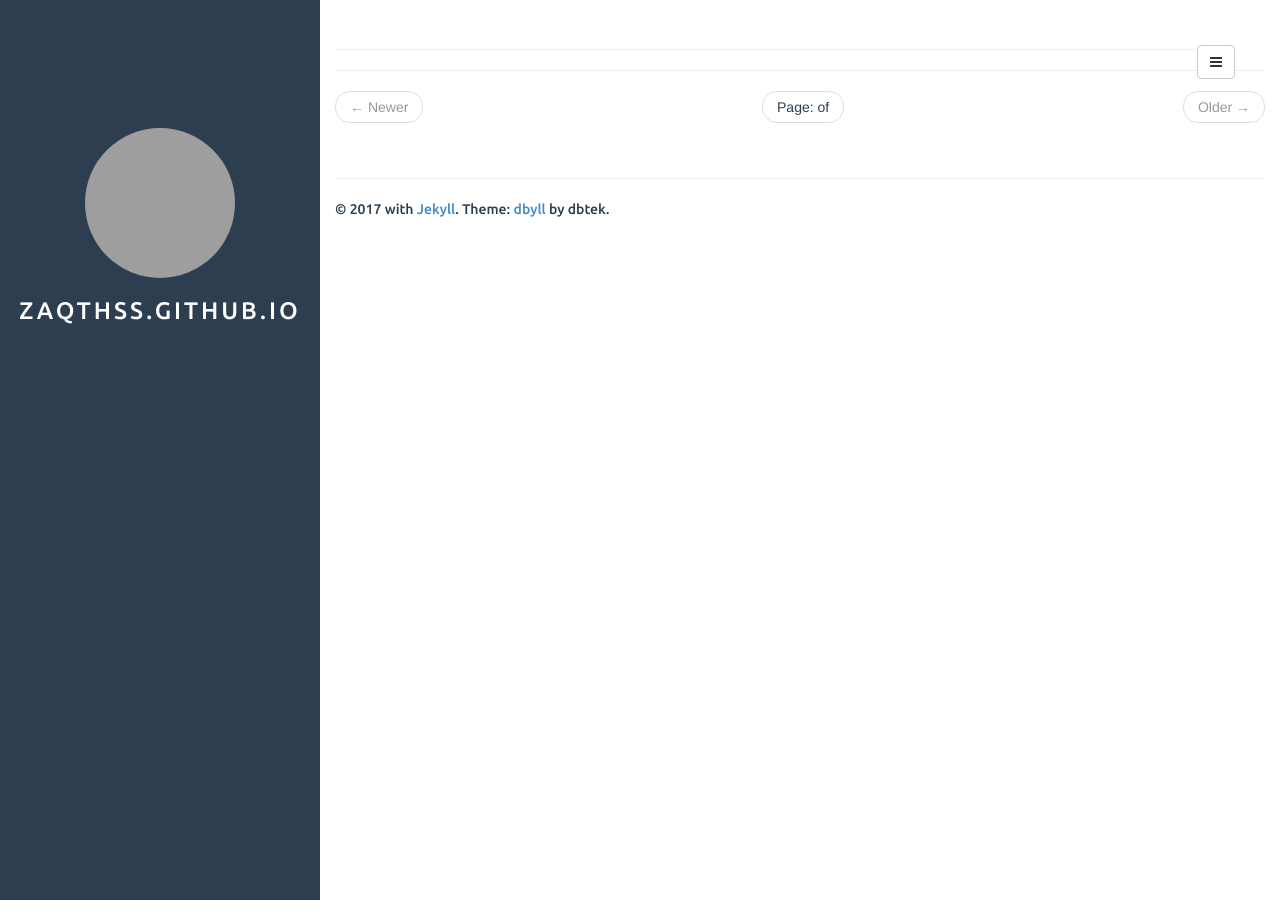
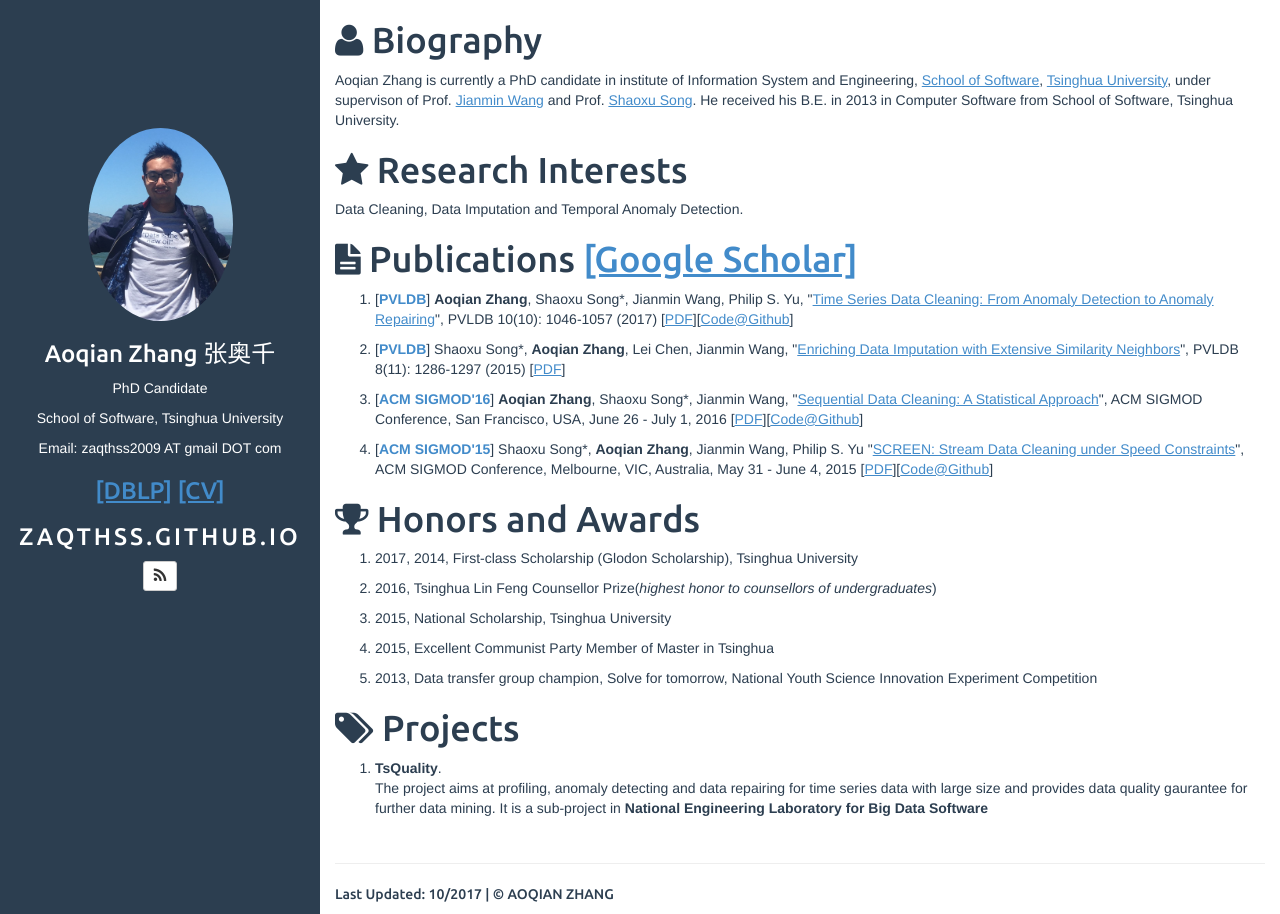
Before and after one commit to zaqthss/zaqthss.github.io, a Jekyll site: the page built from index.html, in a window 1280 px wide. Built offline with Jekyll 4.4.1, drawn with Linux system fonts in a browser that asks for light colours; grey boxes are pictures that could not be loaded.

Commit message:
homepage

```diff
--- a/_includes/default.html
+++ b/_includes/default.html
@@ -2,7 +2,7 @@
 <html>
 <head>
 	<meta charset="utf-8">
-	<title>{{ page.title }}</title>
+	<title>Aoqian Zhang - Tsinghua University</title>
 	{% if page.description %}
 	<meta name="description" content="{{ page.description }}">
 	{% endif %}
@@ -10,6 +10,8 @@
 
 	<!-- Enable responsive viewport -->
 	<meta name="viewport" content="width=device-width, initial-scale=1.0">
+
+	<meta name="keywords" content="Aoqian Zhang, Zhang Aoqian, Aoqian, Ao, qian, Zhang, tsinghua, software, data quality, data cleaning, time series, trajectory, Data Science, Big Data Systems, imputation, 清华">
 
 	<!-- Le HTML5 shim, for IE6-8 support of HTML elements -->
 	<!--[if lt IE 9]>
@@ -37,44 +39,18 @@
 	<nav class="navbar navbar-default visible-xs" role="navigation">
 		<!-- Brand and toggle get grouped for better mobile display -->
 		<div class="navbar-header">
-			<button type="button" class="navbar-toggle" data-toggle="collapse" data-target="#bs-example-navbar-collapse-1">
-				<span class="sr-only">Toggle navigation</span>
-				<span class="icon-bar"></span>
-				<span class="icon-bar"></span>
-				<span class="icon-bar"></span>
-			</button>
-			{% if site.author.github %}
-			<a type="button" class="navbar-toggle nav-link" href="http://github.com/{{ site.author.github }}">
-				<i class="fa fa-github"></i>
-			</a>
-			{% endif %}
-			{% if site.author.twitter %}
-			<a type="button" class="navbar-toggle nav-link" href="http://twitter.com/{{ site.author.twitter }}">
-				<i class="fa fa-twitter"></i>
-			</a>
-			{% endif %}
-			{% if site.author.email %}
-			<a type="button" class="navbar-toggle nav-link" href="mailto:{{ site.author.email }}">
-				<i class="fa fa-envelope"></i>
-			</a>
-			{% endif %}
-			<a class="navbar-brand" href="{{ site.BASE_PATH }}/">
-				<img src="//www.gravatar.com/avatar/{{site.author.email_md5}}?s=35" class="img-circle" />
-				{{ site.title }}
-			</a>
+			<div class = "col-sm-9 col-sm-offset-3">
+            <h1 class="text-center">Aoqian Zhang 张奥千</h1>
+            <p class="text-center">PhD Candidate</p>
+            <!--<div class="text-center"><a href="http://www.thss.tsinghua.edu.cn/">School of Software</a>, <a href="http://www.tsinghua.edu.cn/publish/newthu/index.html">Tsinghua University</a></div>-->
+            <p class="text-center">School of Software, Tsinghua University</p>
+            <p class="text-center">zaqthss2009 AT gmail DOT com</p>
+            </div>
 		</div>
-
-		<!-- Collect the nav links, forms, and other content for toggling -->
-		<div class="collapse navbar-collapse" id="bs-example-navbar-collapse-1">
-			<ul class="nav navbar-nav">
-				<li class="active"><a href="{{ site.BASE_PATH }}/">Home</a></li>
-				<li><a href="{{ site.BASE_PATH}}/{{ site.categories_path }}">Categories</a></li>
-				<li><a href="{{ site.BASE_PATH}}/{{ site.tags_path }}">Tags</a></li>
-			</ul>
-		</div><!-- /.navbar-collapse -->
 	</nav>
 
 	<!-- nav-menu-dropdown -->
+	<!--
 	<div class="btn-group hidden-xs" id="nav-menu">
 		<button type="button" class="btn btn-default dropdown-toggle" data-toggle="dropdown">
 			<i class="fa fa-bars"></i>
@@ -87,6 +63,7 @@
 			<li><a href="#"><i class="fa fa-arrow-up"></i>Top of Page</a></li>
 		</ul>
 	</div>
+	-->
 
 	<div class="col-sm-3 sidebar hidden-xs" style="{% if site.sidebar_background_image %}background: url({{site.sidebar_background_image}}) no-repeat !important;{% endif %}">
 		{% include sidebar.html %}
@@ -98,8 +75,13 @@
 		<footer>
 			<hr/>
 			<p>
+				Last Updated: {{ site.time | date: '%m/%Y' }} | &copy; AOQIAN ZHANG
+			</p>
+			<!--
+			<p>
 				&copy; {{ site.time | date: '%Y' }} {{ site.author.name }} with <a href="http://jekyllrb.com/">Jekyll</a>. Theme: <a href="https://github.com/dbtek/dbyll">dbyll</a> by dbtek.
 			</p>
+			-->
 		</footer>
 	</div>
 
--- a/_includes/page.html
+++ b/_includes/page.html
@@ -1,5 +1,7 @@
+<!--
 <div class="page-header">
   <h1>{{ page.title }} {% if page.tagline %} <small>{{ page.tagline }}</small>{% endif %}</h1>
 </div>
+-->
 
 {{ content }}
--- a/_includes/sidebar.html
+++ b/_includes/sidebar.html
@@ -1,8 +1,18 @@
 <!-- sidebar.html -->
 <header class="sidebar-header" role="banner">
 	<a href="{{ site.BASE_PATH }}/">
-		<img src="//www.gravatar.com/avatar/{{site.author.email_md5}}?s=150" class="img-circle" />
+		<img src="{{ site.BASE_PATH }}/assets/media/profile2.jpg" class="img-circle" width="50%"/>
 	</a>
+	<h3>Aoqian Zhang 张奥千</h3>
+    <p class="text-center">PhD Candidate</p>
+    <!--<div class="text-center"><a href="http://www.thss.tsinghua.edu.cn/">School of Software</a>, <a href="http://www.tsinghua.edu.cn/publish/newthu/index.html">Tsinghua University</a></div>-->
+    <p class="text-center">School of Software, Tsinghua University</p>
+    <p class="text-center">Email: zaqthss2009 AT gmail DOT com</p>
+	<h3>
+		<a target="blank" href="http://dblp.uni-trier.de/pers/hd/z/Zhang:Aoqian">[DBLP]</a>
+		<a href="info/aoqian-cv.pdf">[CV]</a>
+	</h3>
+
 	<h3 class="title">
         <a href="{{ site.BASE_PATH }}/">{{ site.title }}</a>
     </h3>
@@ -37,8 +47,11 @@
 			</a>
 		</li>
 		{% endif %}
+	<!--
 	</ul>
 	<ul id="contact-list-secondary" class="list-unstyled list-inline">
+	in the same line
+	-->
 		{% if site.author.pinterest %}
 		<li>
 			<a class="btn btn-default btn-sm" href="https://pinterest.com/{{ site.author.pinterest }}">
--- a/assets/css/style.css
+++ b/assets/css/style.css
@@ -188,3 +188,15 @@ footer {
 ul.dropdown-menu>li>a>i.fa {
     width: 1.3em;
 }
+
+.booktitle{
+	/* color: #B60000; */
+	color: #428bca;
+	font-weight: bold;
+}
+
+a{
+	outline:none;
+	text-decoration: underline;
+	/* color: #323232; */
+}
--- a/index.html
+++ b/index.html
@@ -3,8 +3,10 @@ layout: page
 tagline:
 ---
 
+<!--
 {% for post in paginator.posts %}
-
+{% for post in site.posts %}
+{% endfor %}
 <article class="home">
 
   <span class="post-date">
@@ -40,35 +42,123 @@ tagline:
 </article>
 {% endfor %}
 <hr/>
+-->
+<!-- biography -->
+<div class="bio">
+  <header>
+    <h1 margin="0px"><i class="fa fa-user"></i> Biography</h1>
+  </header>
+  <p>
+    Aoqian Zhang is currently a PhD candidate in institute of Information System and Engineering, <a href="http://thss.tsinghua.edu.cn/">School of Software</a>, <a href="http://www.tsinghua.edu.cn/">Tsinghua University</a>, under supervison of Prof. <a href="http://www.thss.tsinghua.edu.cn/publish/soft/3641/2010/20101214090035662150715/20101214090035662150715_.html">Jianmin Wang</a> and Prof. <a href="http://ise.thss.tsinghua.edu.cn/sxsong/index.html">Shaoxu Song</a>.
+    He received his B.E. in 2013 in Computer Software from School of Software, Tsinghua University.
+  </p>
+</div>
 
-<ul class="pager">
+<!-- research interest -->
+<div class="research">
+  <header>
+    <h1 margin="0px"><i class="fa fa-star"></i> Research Interests</h1>
+  </header>
+  <p>
+    Data Cleaning, Data Imputation and Temporal Anomaly Detection.
+  </p>
+</div>
 
-  {% if paginator.previous_page %}
-  <li class="previous">
-    {% if paginator.previous_page == 1 %}
-    <a href="{{ site.BASE_PATH }}/">&larr; Newer</a>
-    {% else %}
-    <a href="{{ site.BASE_PATH }}/{{ site.paginate_path | replace: ':num', paginator.previous_page }}">&larr; Newer</a>
-    {% endif %}
-  </li>
-  {% else %}
-  <li class="previous disabled">
-    <a>&larr; Newer</a>
-  </li>
-  {% endif %}
+<!-- publications -->
+<div class="pub">
+  <header>
+    <h1 margin="0px"><i class="fa fa-file-text"></i> Publications
+    <a target="blank" href="https://scholar.google.com/citations?user=uKmgKfMAAAAJ">[Google Scholar]</a>
+    </h1>
+  </header>
 
-  <li>
-    <span class="page_number">Page: {{ paginator.page }} of {{ paginator.total_pages }}</span>
-  </li>
+  <!--
+  <header>
+    <h2 margin="0px"><i class="fa fa-file"></i> Journals</h2>
+  </header>
+  -->
+  <ol>
+    <li>
+      <p>
+        [<span class="booktitle">PVLDB</span>]
+        <strong>Aoqian Zhang</strong>, Shaoxu Song*, Jianmin Wang, Philip S. Yu,
+        "<a target="blank" href="http://www.vldb.org/pvldb/vol10/p1046-song.pdf">Time Series Data Cleaning: From Anomaly Detection to Anomaly Repairing</a>",
+        PVLDB 10(10): 1046-1057 (2017)
+        [<a href="papers/Time Series Data Cleaning From Anomaly Detection to Anomaly Repairing.pdf">PDF</a>][<a href="https://github.com/zaqthss/vldb17-imr">Code@Github</a>]
+      </p>
+    </li>
+    <li>
+      <p>
+        [<span class="booktitle">PVLDB</span>]
+        Shaoxu Song*, <strong>Aoqian Zhang</strong>, Lei Chen, Jianmin Wang,
+        "<a target="blank" href="http://www.vldb.org/pvldb/vol8/p1286-song.pdf">Enriching Data Imputation with Extensive Similarity Neighbors</a>",
+        PVLDB 8(11): 1286-1297 (2015)
+        [<a href="papers/Enriching Data Imputation with Extensive Similarity Neighbors.pdf">PDF</a>]
+      </p>
+    </li>
+  <!--
+  </ol>
+  <header>
+    <h2 margin="0px"><i class="fa fa-file"></i> Conferences</h2>
+  </header>
+  <ol>
+  -->
+    <li>
+      <p>
+        [<span class="booktitle">ACM SIGMOD'16</span>]
+        <strong>Aoqian Zhang</strong>, Shaoxu Song*, Jianmin Wang,
+        "<a target="blank" href="https://dl.acm.org/citation.cfm?doid=2882903.2915233">Sequential Data Cleaning: A Statistical Approach</a>",
+        ACM SIGMOD Conference, San Francisco, USA, June 26 - July 1, 2016
+        [<a href="papers/Sequential Data Cleaning A Statistical Approach.pdf">PDF</a>][<a href="https://github.com/zaqthss/sigmod16-scr">Code@Github</a>]
+      </p>
+    </li>
+    <li>
+      <p>
+        [<span class="booktitle">ACM SIGMOD'15</span>]
+        Shaoxu Song*, <strong>Aoqian Zhang</strong>, Jianmin Wang, Philip S. Yu
+        "<a target="blank" href="https://dl.acm.org/citation.cfm?doid=2723372.2723730">SCREEN: Stream Data Cleaning under Speed Constraints</a>",
+        ACM SIGMOD Conference, Melbourne, VIC, Australia, May 31 - June 4, 2015
+        [<a href="papers/SCREEN Stream Data Cleaning under Speed Constraints">PDF</a>][<a href="https://github.com/zaqthss/sigmod15-screen">Code@Github</a>]
+      </p>
+    </li>
+  </ol>
+</div>
 
-  {% if paginator.next_page %}
-  <li class="next">
-    <a href="{{ site.BASE_PATH }}/{{ site.paginate_path | replace: ':num', paginator.next_page }}">Older &rarr;</a>
-  </li>
-  {% else %}
-  <li class="next disabled">
-    <a>Older &rarr;</a>
-  </li>
-  {% endif %}
+<!-- honors and awards -->
+<div class="awards">
+  <header>
+    <h1 margin="0px"><i class="fa fa-trophy"></i> Honors and Awards</h1>
+  </header>
+  <ol>
+    <li><p>
+        2017, 2014, First-class Scholarship (Glodon Scholarship), Tsinghua University
+    </p></li>
+    <li><p>
+        2016, Tsinghua Lin Feng Counsellor Prize(<em>highest honor to counsellors of undergraduates</em>)
+    </p></li>
+    <li><p>
+        2015, National Scholarship, Tsinghua University
+    </p></li>
+    <li><p>
+        2015, Excellent Communist Party Member of Master in Tsinghua
+    </p></li>
+    <li><p>
+        2013, Data transfer group champion, Solve for tomorrow, National Youth Science Innovation Experiment Competition
+    </p></li>
 
-</ul>
+
+</div>
+
+<!-- projects -->
+<div class="projects">
+  <header>
+    <h1 margin="0px"><i class="fa fa-tags"></i> Projects</h1>
+  </header>
+  <ol>
+    <li><p>
+    <Strong>TsQuality</Strong>.
+    <br>The project aims at profiling, anomaly detecting and data repairing for time series data with large size and provides data quality gaurantee for further data mining.
+    It is a sub-project in <Strong>National Engineering Laboratory for Big Data Software</Strong><br>
+    </p></li>
+  </ol>
+</div>
```
Also changed, not shown: assets/media/profile1.jpg (added), assets/media/profile2.jpg (added), assets/media/seal.jpg (added), 5 other files.
